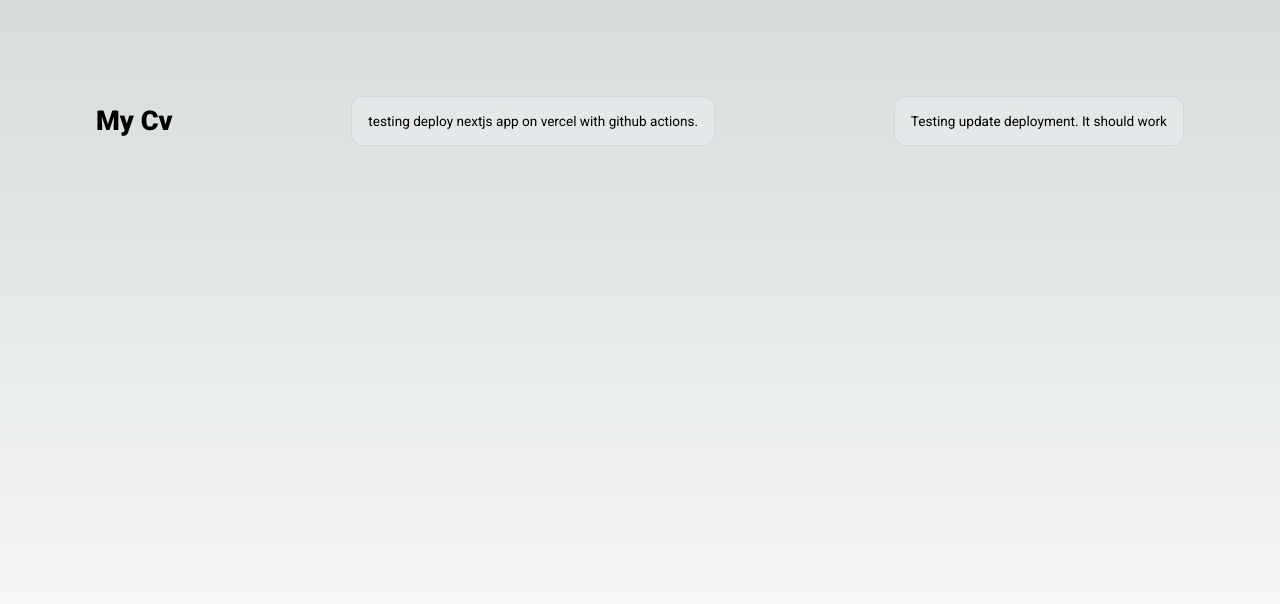
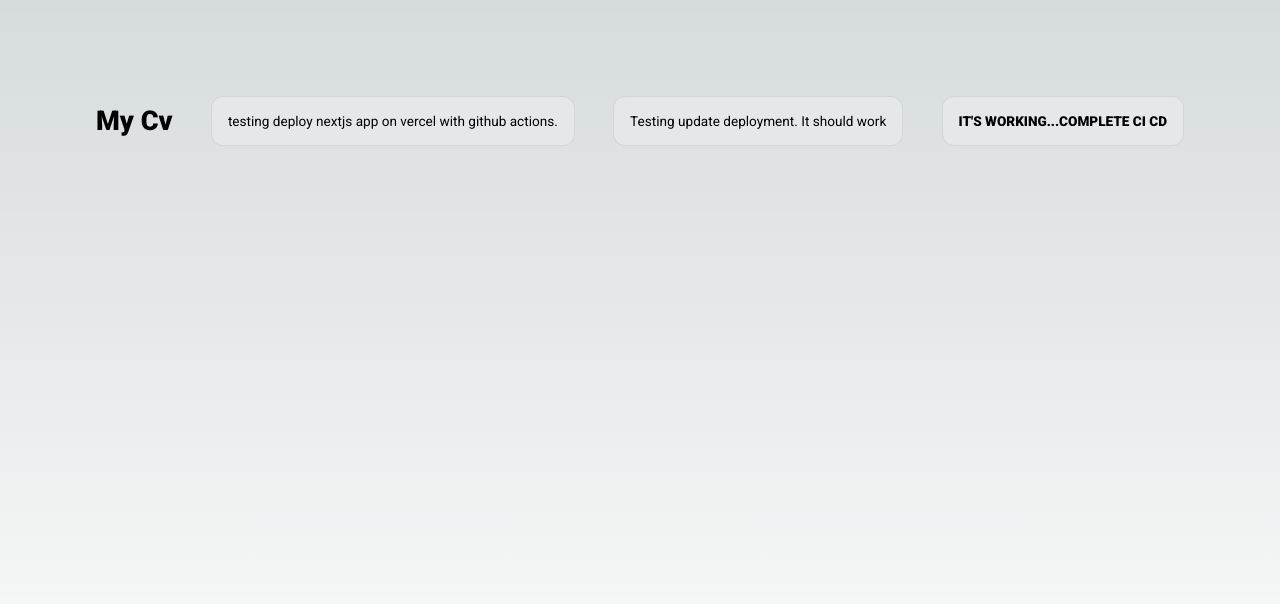
Before and after one commit to nunosoares27/testing-nextjs-deploy, a Next.js app: page / in a window 1280 px wide. Shown: the top 604 px of the page. Built offline with nearby package versions, Linux system fonts and the light colour scheme.

Commit message:
trigger deploy

```diff
--- a/src/app/page.tsx
+++ b/src/app/page.tsx
@@ -17,6 +17,9 @@ export default function Home() {
         <p className={roboto.className} style={{ fontWeight: 400 }}>
           Testing update deployment. It should work
         </p>
+        <p className={roboto.className} style={{ fontWeight: 900 }}>
+          IT'S WORKING...COMPLETE CI CD
+        </p>
       </div>
     </main>
   );
```
